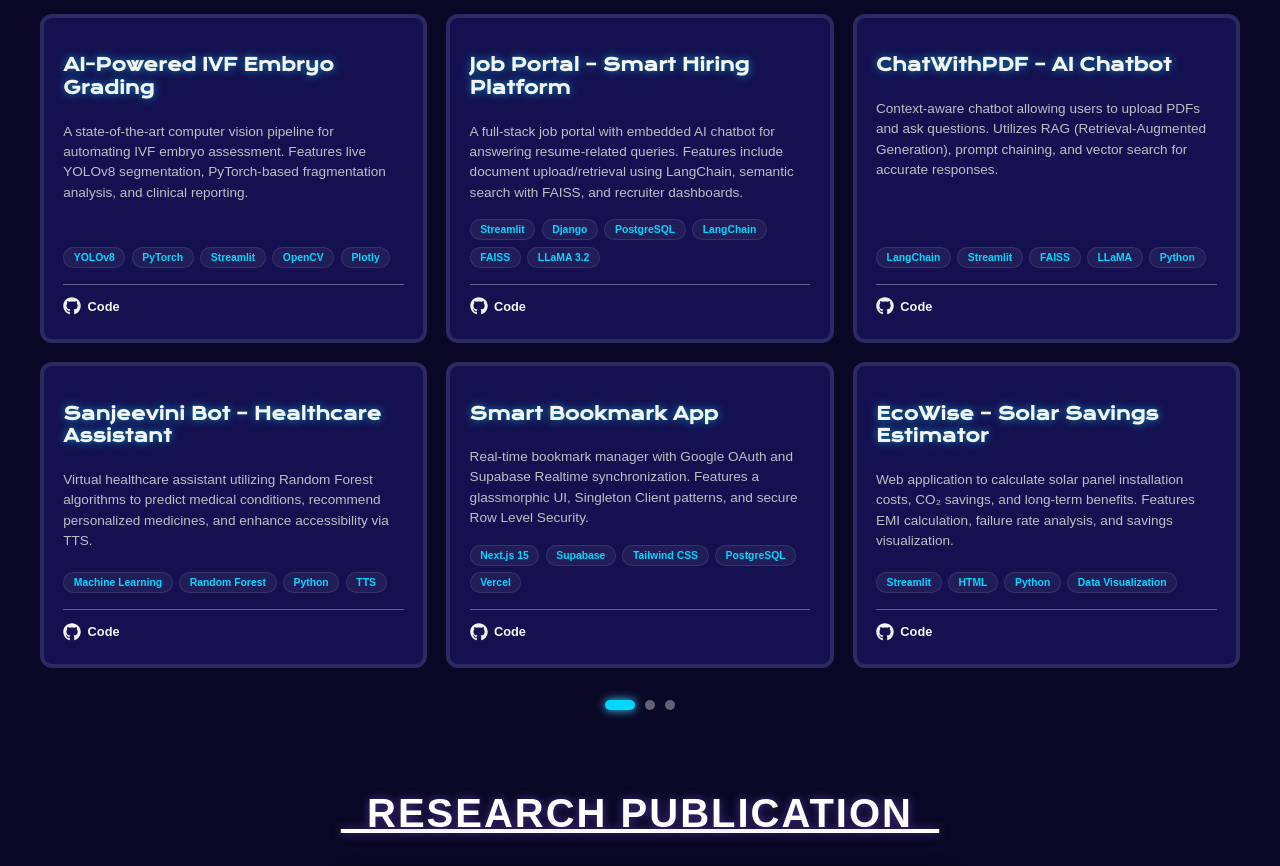
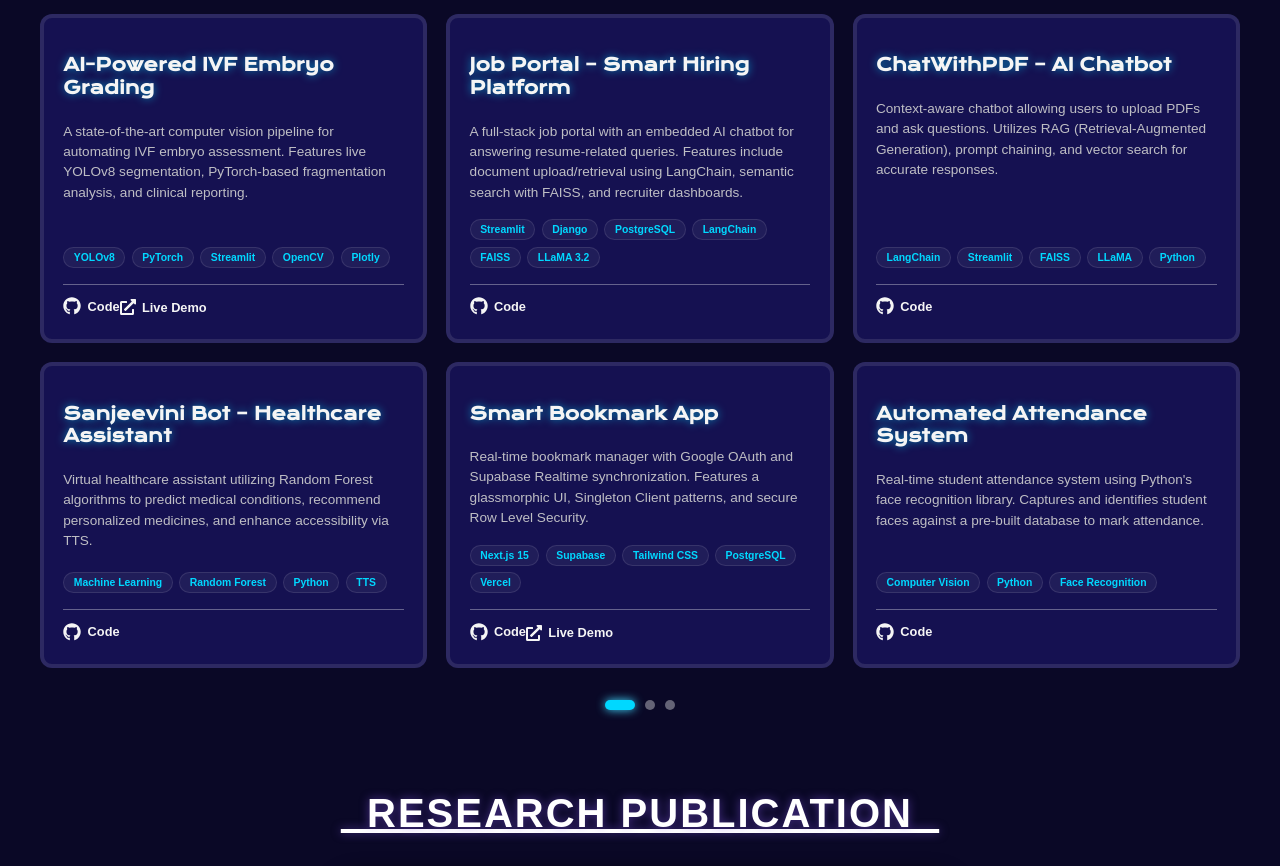
Before and after one commit to azzu-sheikh/MyPortfolio, a React (Vite) app: page / in a window 1280 px wide. Shown: the part 2280-3146 px from the top of the page. Built offline with nearby package versions, Linux system fonts and the light colour scheme; no server answers.

Commit message:
Revise project details and add demo links
Updated project descriptions and added demo links for several projects.

```diff
--- a/src/components/Projects.jsx
+++ b/src/components/Projects.jsx
@@ -14,21 +14,24 @@
     },
     {
       title: "Job Portal – Smart Hiring Platform",
-      description: "A full-stack job portal with embedded AI chatbot for answering resume-related queries. Features include document upload/retrieval using LangChain, semantic search with FAISS, and recruiter dashboards.",
+      description: "A full-stack job portal with an embedded AI chatbot for answering resume-related queries. Features include document upload/retrieval using LangChain, semantic search with FAISS, and recruiter dashboards.",
       tech: ["Streamlit", "Django", "PostgreSQL", "LangChain", "FAISS", "LLaMA 3.2"],
-      link: "https://github.com/azzu-sheikh/Job-Portal"
+      link: "https://github.com/azzu-sheikh/Job-Portal",
+      demo: "#"
     },
     {
       title: "ChatWithPDF – AI Chatbot",
       description: "Context-aware chatbot allowing users to upload PDFs and ask questions. Utilizes RAG (Retrieval-Augmented Generation), prompt chaining, and vector search for accurate responses.",
       tech: ["LangChain", "Streamlit", "FAISS", "LLaMA", "Python"],
-      link: "https://github.com/azzu-sheikh/chatbot-using-Ollama"
+      link: "https://github.com/azzu-sheikh/chatbot-using-Ollama",
+      demo: "#"
     },
     {
       title: "Sanjeevini Bot – Healthcare Assistant",
       description: "Virtual healthcare assistant utilizing Random Forest algorithms to predict medical conditions, recommend personalized medicines, and enhance accessibility via TTS.",
       tech: ["Machine Learning", "Random Forest", "Python", "TTS"],
-      link: "https://github.com/azzu-sheikh/Sanjeeini-Bot"
+      link: "https://github.com/azzu-sheikh/Sanjeeini-Bot",
+      demo: "#"
     },
     {
       title: "Smart Bookmark App",
@@ -37,54 +40,61 @@
       link: "https://github.com/azzu-sheikh/smart-bookmark-app", // Update with specific repo if available
       demo: "https://smart-bookmark-app-azeemsheikh.vercel.app//" // Update with specific deployment link
     },
+      {
+      title: "Automated Attendance System",
+      description: "Real-time student attendance system using Python's face recognition library. Captures and identifies student faces against a pre-built database to mark attendance.",
+      tech: ["Computer Vision", "Python", "Face Recognition"],
+      link: "https://github.com/azzu-sheikh",
+      demo: "#"
+    },
     {
       title: "EcoWise – Solar Savings Estimator",
       description: "Web application to calculate solar panel installation costs, CO₂ savings, and long-term benefits. Features EMI calculation, failure rate analysis, and savings visualization.",
       tech: ["Streamlit", "HTML", "Python", "Data Visualization"],
-      link: "https://github.com/azzu-sheikh"
+      link: "https://github.com/azzu-sheikh",
+      demo: "#"
     },
 
     {
       title: "Electrostatic Precipitator (ESP)",
       description: "IoT prototype developed to filter polluted air using electrostatic technology. Programmed with Python and C on Raspberry Pi, focusing on hardware-software integration.",
       tech: ["IoT", "Python", "C", "Raspberry Pi"],
-      link: "https://github.com/azzu-sheikh"
+      link: "https://github.com/azzu-sheikh",
+      demo: "#"
     },
     {
       title: "Cyber Security – Steganography",
       description: "Implemented techniques for hiding secret messages within digital files using steganography algorithms to ensure secure data transmission.",
-      tech: [ "Python","Image Processing", "Steganography"],
+      tech: [ "Python", "Image Processing", "Steganography"],
       link: "https://github.com/azzu-sheikh/pygui-steganography"
     },
     {
       title: "Interactive Resume Template",
       description: "Developed a dynamic and interactive resume template as part of a Full Stack Development initiative, allowing users to showcase their portfolio effectively.",
       tech: ["Full Stack", "Web Development", "React"],
-      link: "https://github.com/azzu-sheikh/Interactive-Resume"
+      link: "https://github.com/azzu-sheikh/Interactive-Resume",
+      demo: "#"
     },
     {
       title: "Gym Management System",
       description: "User-friendly application to streamline gym operations like member management, scheduling, financial tracking, and inventory control.",
       tech: ["Software Engineering", "SQL", "Database Management"],
-      link: "https://github.com/azzu-sheikh/gym-management-system"
-    },
-    {
-      title: "Automated Attendance System",
-      description: "Real-time student attendance system using Python's face recognition library. Captures and identifies student faces against a pre-built database to mark attendance.",
-      tech: ["Computer Vision", "Python", "Face Recognition"],
-      link: "https://github.com/azzu-sheikh"
+      link: "https://github.com/azzu-sheikh/gym-management-system",
+      demo: "#"
     },
     {
       title: "Weight Converter System",
       description: "Accurate, user-friendly conversion tool rigorously tested with equivalence class testing to ensure scientific precision and reliability.",
       tech: ["Software Testing", "Python"],
-      link: "https://github.com/azzu-sheikh"
+      link: "https://github.com/azzu-sheikh",
+      demo: "#"
     },
     {
       title: "Enhanced Steganalysis",
       description: "Created a system to securely embed messages in images, ensuring a perfect balance between message security and image quality using an enhanced LSB algorithm.",
       tech: [ "Cyber Security", "Cryptography", "LSB Algorithm"],
-      link: "https://github.com/azzu-sheikh/stegnography"
+      link: "https://github.com/azzu-sheikh/stegnography",
+      demo: "#"
     }
   ];
 
@@ -158,6 +168,12 @@
               <a href={p.link} target="_blank" rel="noopener noreferrer" className={styles.linkButton}>
                 <FaGithub size={18} /> Code
               </a>
+              {/* Logic to show Live Demo button if link is provided */}
+              {p.demo && p.demo !== "#" && (
+                <a href={p.demo} target="_blank" rel="noopener noreferrer" className={styles.linkButton}>
+                  <FaExternalLinkAlt size={16} /> Live Demo
+                </a>
+              )}
             </div>
           </motion.div>
         ))}
```
